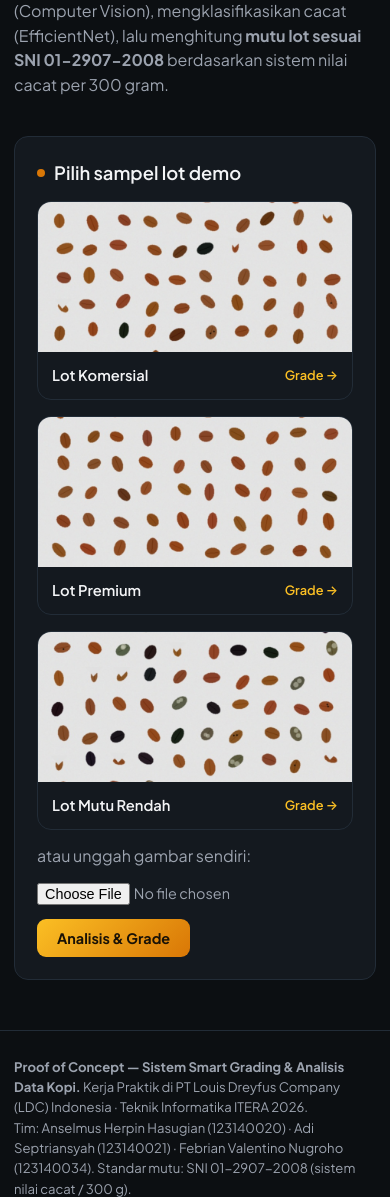
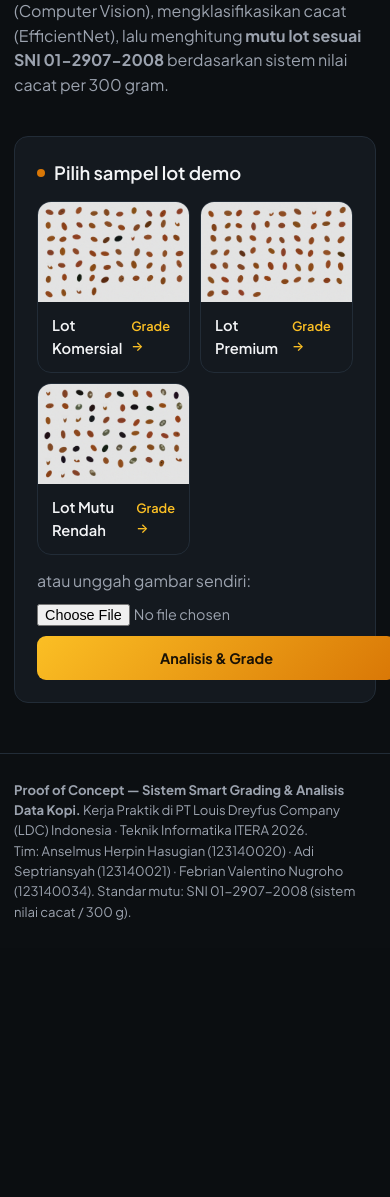
Before and after one commit to Febvn/gradingldc, a Flask app: page / in a window 390 px wide. Shown: the part 171-1368 px from the top of the page. After the commit the page ends 1091 px from the top, so only its background shows below. Run offline with Flask 3, Linux system fonts and the light colour scheme; parts of the project's set-up code (start-up, migrations or seed data) failed here and were passed over.

Commit message:
fix: improve mobile UI responsiveness
- Hide nav-links horizontal scrollbar on phones (scrollbar-width none)
- Scrollable tables at <=820px (display block + overflow-x auto) for
  wide dashboard tables (5 cols) and diagnostik result tables
- Sample cards 2 columns on phones <=520px (was 1 column, too wide)
- Upload row stacks vertically on phones <=520px
- Minimum 44px touch targets on all buttons (Apple HIG)

```diff
--- a/webapp/static/css/style.css
+++ b/webapp/static/css/style.css
@@ -146,6 +146,8 @@ code { background: var(--card-2); padding: 2px 7px; border-radius: 5px; font-siz
   .live-grid { grid-template-columns: 1fr; }
   .result-grid { grid-template-columns: 1fr; }
   .dashboard-content { grid-template-columns: 1fr; }
+  /* Scrollable tables — scroll when wider than card */
+  table { display: block; overflow-x: auto; -webkit-overflow-scrolling: touch; }
 }
 @media (max-width: 680px) {
   .container { padding: 0 14px; }
@@ -153,7 +155,8 @@ code { background: var(--card-2); padding: 2px 7px; border-radius: 5px; font-siz
   .brand small { display: none; }
   .brand { font-size: .82rem; gap: 8px; white-space: nowrap; flex-shrink: 0; }
   .brand .logo { width: 28px; height: 28px; font-size: 15px; }
-  .nav-links { gap: 0; overflow-x: auto; flex-wrap: nowrap; }
+  .nav-links { gap: 0; overflow-x: auto; flex-wrap: nowrap; scrollbar-width: none; -ms-overflow-style: none; }
+  .nav-links::-webkit-scrollbar { display: none; }
   .nav-links a { padding: 7px 8px; font-size: .78rem; white-space: nowrap; }
   .page-head { padding: 22px 0 12px; }
   .page-head h1 { font-size: 1.5rem; }
@@ -163,6 +166,17 @@ code { background: var(--card-2); padding: 2px 7px; border-radius: 5px; font-siz
   th, td { padding: 9px 10px; font-size: .82rem; }
   .kpi .value { font-size: 1.6rem; }
 }
+@media (max-width: 520px) {
+  /* Sample cards — 2 columns on phones */
+  .samples { grid-template-columns: repeat(2, 1fr); gap: 10px; }
+  .sample-card img { height: 100px; }
+  /* Upload section — stack vertically */
+  .upload-row { flex-direction: column; align-items: stretch; gap: 10px; }
+  .upload-row .btn { text-align: center; }
+}
 @media (max-width: 420px) {
   .nav-links a { padding: 6px 7px; font-size: .76rem; }
 }
+/* Minimum 44px touch target (Apple HIG) */
+.btn { min-height: 44px; }
+button { min-height: 44px; }
```
